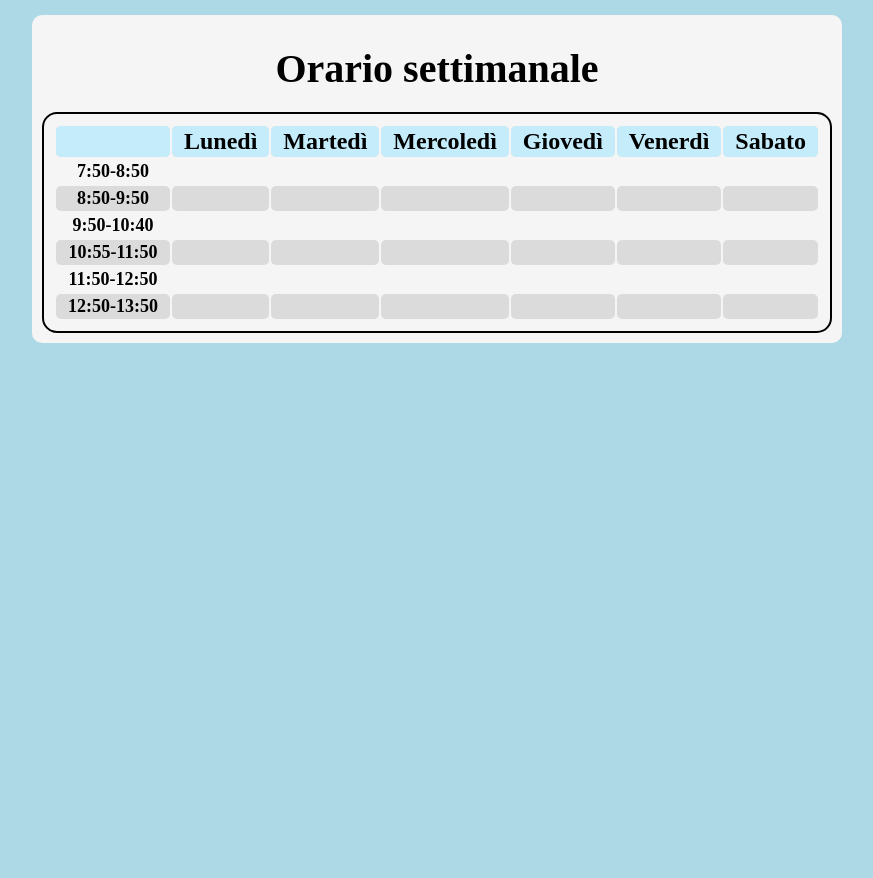
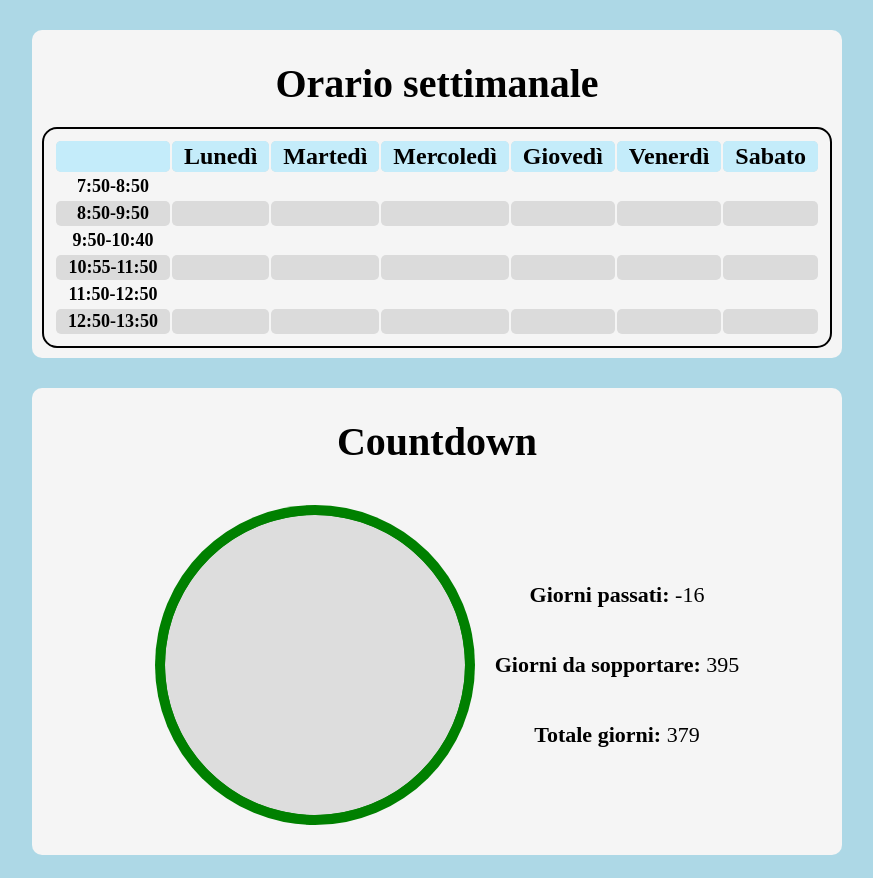
Before and after one commit to TostapaneScassato/tostasito, a PHP site: page /schoolManager.html in a window 1280 px wide. Shown: the part 139-1017 px from the top of the page, without its empty margins (203-1076 px from the left). Before the commit the page ends 482 px from the top, so only its background shows below. Run offline with PHP 8.4, Linux system fonts and the light colour scheme; lists and menus that the app fills with data are empty.

Commit message:
added countdown to the schoolManager

```diff
--- a/schoolManager.html
+++ b/schoolManager.html
@@ -19,7 +19,7 @@
         </div>
     </header>
 
-    <div class="mainBody">
+    <div class="mainBody" id="schoolManager">
         <div class="orarioScolastico">
             <h1 class="inner">Orario settimanale</h1>
             <table class="tabellaOrario">
@@ -90,6 +90,13 @@
                 </tr>
             </table>
         </div>
+        <div class="countdown">
+            <h1 class="inner">Countdown</h1>
+            <div class="graficoInfo">
+                <canvas id="pieChart" width="300" height="300"></canvas>
+                <div id="info"></div>
+            </div>
+        </div>
     </div>
     <script src="./scripts/script.js"></script>
 </body>
--- a/scripts/script.js
+++ b/scripts/script.js
@@ -15,4 +15,57 @@ document.addEventListener("DOMContentLoaded", () => {
     schoolButton.addEventListener("click", () => {
         window.location.href="./schoolManager.html"
     })
+
 })
+
+// - - - - - - - - - - - - - - - - - - - - - - - - - - - - - - - - GRAFICO A TORTA -- COUNTDOWN
+
+const canvas = document.getElementById("pieChart");
+const ctx = canvas.getContext("2d");
+const rotation = -Math.PI/2;
+
+// date
+const startDate = new Date("2025-09-16");
+const endDate = new Date("2026-09-30");
+const today = new Date();
+
+// calcolo giorni totali e giorni passati
+const totalDays = Math.floor((endDate - startDate) / (1000*60*60*24));
+let daysPassed = Math.floor((today - startDate) / (1000*60*60*24));
+//if(daysPassed < 0) daysPassed = 0;
+if(daysPassed > totalDays) daysPassed = totalDays;
+
+// calcolo angoli in radianti
+const passedAngle = (daysPassed / totalDays) * 2 * Math.PI;
+const remainingAngle = 2 * Math.PI - passedAngle;
+
+// disegno grafico a torta
+ctx.clearRect(0,0,canvas.width,canvas.height);
+const centerX = canvas.width/2;
+const centerY = canvas.height/2;
+const radius = 150;
+
+// parte passata (verde → rosso in base al progresso)
+ctx.beginPath();
+ctx.moveTo(centerX, centerY);
+ctx.arc(centerX, centerY, radius, 0 + rotation, passedAngle + rotation);
+ctx.closePath();
+ctx.fillStyle = "green"; // colore dei giorni passati
+ctx.fill();
+
+// parte rimanente
+ctx.beginPath();
+ctx.moveTo(centerX, centerY);
+ctx.arc(centerX, centerY, radius, passedAngle + rotation, 2*Math.PI + rotation);
+ctx.closePath();
+ctx.fillStyle = "#ddd"; // colore dei giorni futuri
+ctx.fill();
+
+const daysRemaining = totalDays - daysPassed;
+
+const infoDiv = document.getElementById("info");
+infoDiv.innerHTML = `
+  <p><b>Giorni passati:</b> ${daysPassed}</p>
+  <p><b>Giorni da sopportare:</b> ${daysRemaining}</p>
+  <p><b>Totale giorni:</b> ${totalDays}</p>
+`;
--- a/styles/style.css
+++ b/styles/style.css
@@ -87,6 +87,11 @@ tr:nth-child(odd){
     flex-direction: row;
     justify-content: center;
 }
+.mainBody#schoolManager{
+    flex-direction: column;
+    justify-self: center;
+    width: max-content;
+}
 
 .mainButton{
     display: flex;
@@ -122,6 +127,38 @@ tr:nth-child(odd){
     background-color: whitesmoke;
     padding: 10px;
     border-radius: 10px;
+    margin: 15px;
+}
+
+.graficoInfo{
+    display: flex;
+    align-items: center;
+    justify-content: space-between;
+    font-size: 22;
+}
+
+.countdown{
+    display: flex;
+    flex-direction: column;
+    align-items: center;
+    background-color: whitesmoke;
+    padding: 10px;
+    border-radius: 10px;
+    margin: 15px;
+}
+
+canvas#pieChart{
+    padding: 10px;
+    margin: 20px;
+    border-radius: 50%;
+    background-color: green;
+}
+
+#info {
+    display: flex;
+    flex-direction: column;
+    align-items: center;
+
 }
 
 .material-icons{
```
